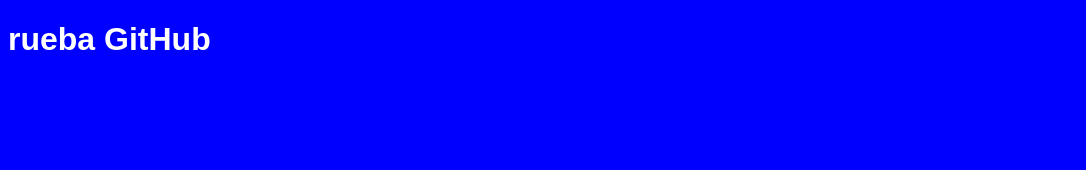
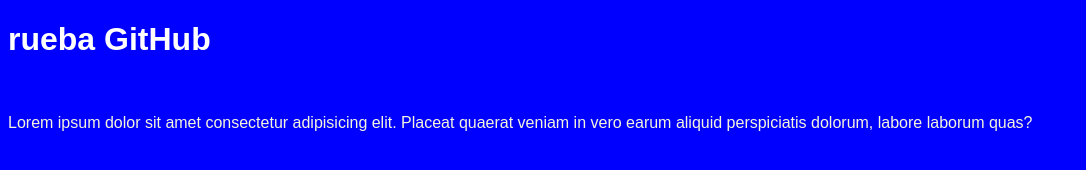
Before and after one commit to A-Toscan/Prueba-Git-Hub, a plain HTML site: page index.html in a window 1280 px wide. Shown: the whole page, without its empty margins (0-1086 px from the left). Drawn offline with Linux system fonts and the light colour scheme.

Commit message:
add a paragraph

```diff
--- a/css/style.css
+++ b/css/style.css
@@ -3,3 +3,7 @@ body {
     font-family: Arial, Helvetica, sans-serif;
     color: white;
 }
+
+p {
+    color: beige;
+}
--- a/index.html
+++ b/index.html
@@ -9,5 +9,10 @@
   </head>
   <body>
     <h1>rueba GitHub</h1>
+    <br />
+    <p>
+      Lorem ipsum dolor sit amet consectetur adipisicing elit. Placeat quaerat
+      veniam in vero earum aliquid perspiciatis dolorum, labore laborum quas?
+    </p>
   </body>
 </html>
```
